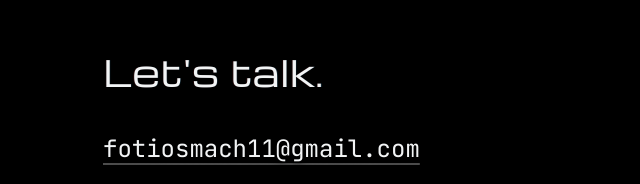
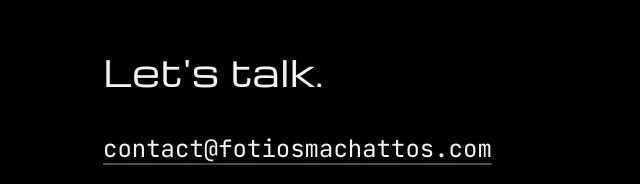
Before and after one commit to fotios11/fotios11.github.io, a plain HTML site: page index.html in a window 1280 px wide. Shown: the part 3435-3619 px from the top of the page, without its empty margins (1-641 px from the left). Drawn offline with Linux system fonts and the light colour scheme; animation ran at ten frames a second.

Commit message:
Contact: use contact@fotiosmachattos.com instead of Gmail
Co-Authored-By: Claude Opus 5.5 <noreply@anthropic.com>

```diff
--- a/index.html
+++ b/index.html
@@ -13,6 +13,7 @@
     "name": "Fotios Machattos",
     "url": "https://fotiosmachattos.com/",
     "image": "https://fotiosmachattos.com/assets/og-image.jpg",
+    "email": "mailto:contact@fotiosmachattos.com",
     "jobTitle": "Computer Science Student",
     "affiliation": { "@type": "CollegeOrUniversity", "name": "University of Piraeus" },
     "knowsAbout": ["Web development", "Software development", "Cybersecurity"],
@@ -292,7 +293,7 @@
 
     <section id="contact" data-name="Contact"><div class="wrap"><div class="copy">
       <h2 class="rise">Let's talk.</h2>
-      <a class="email rise" href="mailto:fotiosmach11@gmail.com">fotiosmach11@gmail.com</a>
+      <a class="email rise" href="mailto:contact@fotiosmachattos.com">contact@fotiosmachattos.com</a>
       <div class="links rise">
         <a href="https://github.com/fotios11" target="_blank" rel="noopener noreferrer"><svg aria-hidden="true" viewBox="0 0 24 24"><path d="M12 0C5.37 0 0 5.37 0 12c0 5.31 3.435 9.795 8.205 11.385.6.105.825-.255.825-.57 0-.285-.015-1.23-.015-2.235-3.015.555-3.795-.735-4.035-1.41-.135-.345-.72-1.41-1.23-1.695-.42-.225-1.02-.78-.015-.795.945-.015 1.62.87 1.845 1.23 1.08 1.815 2.805 1.305 3.495.99.105-.78.42-1.305.765-1.605-2.67-.3-5.46-1.335-5.46-5.925 0-1.305.465-2.385 1.23-3.225-.12-.3-.54-1.53.12-3.18 0 0 1.005-.315 3.3 1.23.96-.27 1.98-.405 3-.405s2.04.135 3 .405c2.295-1.56 3.3-1.23 3.3-1.23.66 1.65.24 2.88.12 3.18.765.84 1.23 1.905 1.23 3.225 0 4.605-2.805 5.625-5.475 5.925.435.375.81 1.095.81 2.22 0 1.605-.015 2.895-.015 3.3 0 .315.225.69.825.57A12.02 12.02 0 0 0 24 12c0-6.63-5.37-12-12-12z"/></svg><span>GitHub</span><span class="sr-only"> (opens in new tab)</span></a>
         <a href="https://www.linkedin.com/in/fotios-machattos/" target="_blank" rel="noopener noreferrer"><svg aria-hidden="true" viewBox="0 0 24 24"><path d="M20.447 20.452h-3.554v-5.569c0-1.328-.027-3.037-1.852-3.037-1.853 0-2.136 1.445-2.136 2.939v5.667H9.351V9h3.414v1.561h.046c.477-.9 1.637-1.85 3.37-1.85 3.601 0 4.267 2.37 4.267 5.455v6.286zM5.337 7.433a2.062 2.062 0 0 1-2.063-2.065 2.064 2.064 0 1 1 2.063 2.065zm1.782 13.019H3.555V9h3.564v11.452zM22.225 0H1.771C.792 0 0 .774 0 1.729v20.542C0 23.227.792 24 1.771 24h20.451C23.2 24 24 23.227 24 22.271V1.729C24 .774 23.2 0 22.222 0h.003z"/></svg><span>LinkedIn</span><span class="sr-only"> (opens in new tab)</span></a>
```
